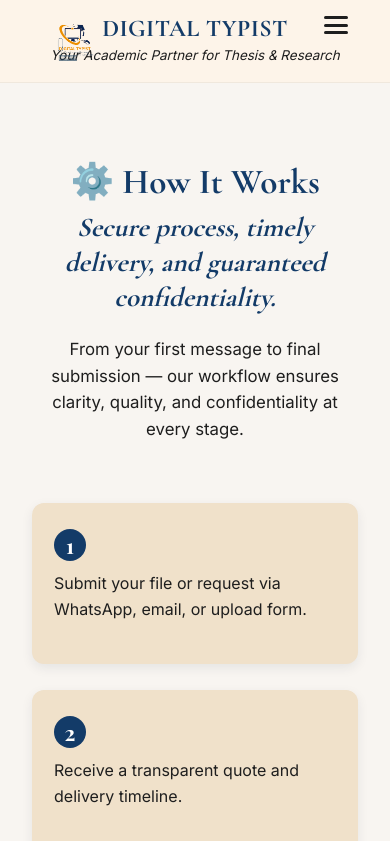
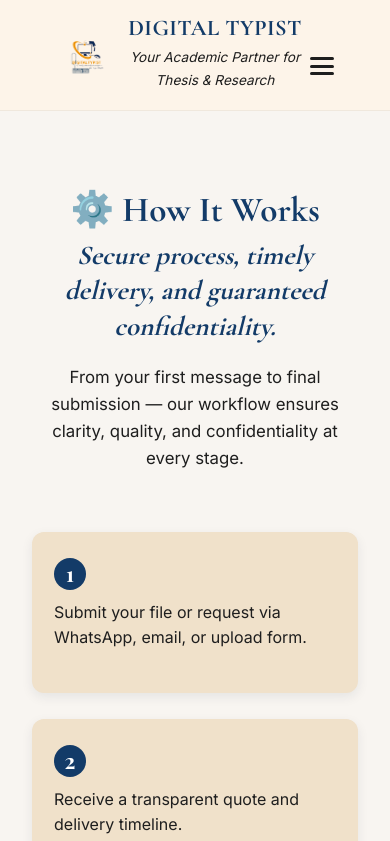
Before and after one commit to digital-typist/digital-typist-lts, a Next.js app: page /process in a window 390 px wide. Shown: the top 841 px of the page. Built offline with nearby package versions, Linux system fonts and the light colour scheme.

Commit message:
Update header.css

```diff
--- a/src/app/css/header.css
+++ b/src/app/css/header.css
@@ -118,42 +118,44 @@
 /* ===== RESPONSIVE ===== */
 @media (max-width: 768px) {
 
-    /* === STRUCTURE FIX === */
+    /* === MOBILE STRUCTURE === */
     .topRow {
         display: flex;
-        flex-direction: column;
         align-items: center;
-        justify-content: center;
-        padding-top: 8px;
+        justify-content: space-between;
+        padding: 8px 16px;
         position: relative;
+        flex-wrap: nowrap;
     }
 
+    /* --- Left: Logo --- */
     .logoBlock {
+        position: relative;
         order: 1;
+        flex: 0 0 auto;
     }
 
     .siteLogo {
-        width: 72px;
+        width: 64px;
         height: auto;
     }
 
+    /* --- Center: Brand Name --- */
     .brandBlock {
         order: 2;
+        flex: 1;
         text-align: center;
     }
 
     .brandName {
-        font-size: 1.5rem;
-        margin-bottom: 3px;
+        font-size: 1.4rem;
+        margin-bottom: 0;
     }
 
-    .tagline {
-        font-size: 0.84rem;
-        line-height: 1.3;
-    }
-
-    /* === MENU BUTTON === */
+    /* --- Right: Menu --- */
     .menuToggle {
+        order: 3;
+        flex: 0 0 auto;
         display: flex;
         flex-direction: column;
         justify-content: space-between;
@@ -162,9 +164,7 @@
         background: transparent;
         border: none;
         cursor: pointer;
-        position: absolute;
-        top: 10px;
-        right: 22px;
+        position: relative;
         z-index: 2002;
     }
 
@@ -188,7 +188,17 @@
         transform: rotate(-45deg) translate(4px, -5px);
     }
 
-    /* === OVERLAY NAVIGATION === */
+    /* === SECOND ROW: Tagline === */
+    .tagline {
+        display: block;
+        text-align: center;
+        font-size: 0.85rem;
+        font-style: italic;
+        color: var(--text);
+        margin: 4px 0 6px;
+    }
+
+    /* === FULLSCREEN OVERLAY MENU === */
     .navRow {
         display: none;
     }
@@ -220,12 +230,11 @@
         }
     }
 
-    /* === NAV LINKS === */
     .navLinks {
         display: flex;
         flex-direction: column;
         align-items: center;
-        gap: 20px;
+        gap: 22px;
     }
 
     .navLinks a {
```
